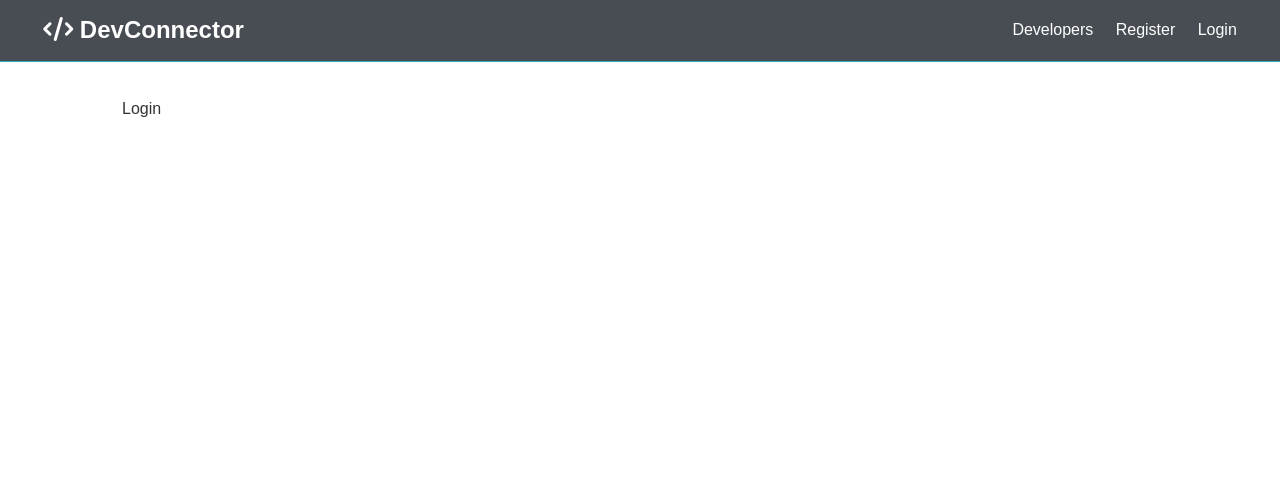
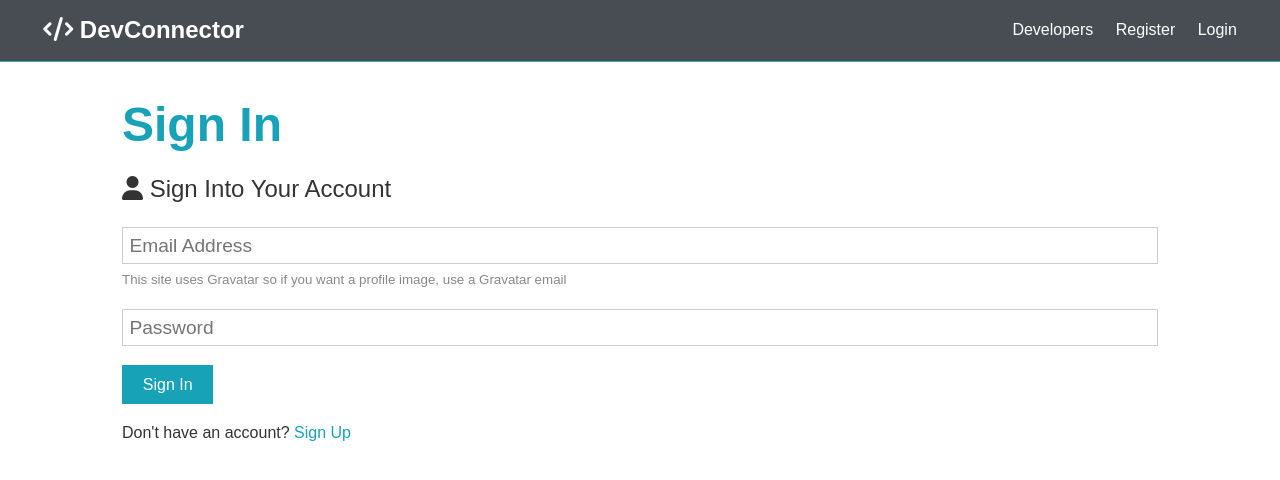
Before and after one commit to yjyjyjy/devCon, a React (Create React App) app in the folder client/: page /login in a window 1280 px wide. Shown: the top 480 px of the page. Built offline with nearby package versions, Linux system fonts and the light colour scheme.

Commit message:
have login page

```diff
--- a/client/src/component/auth/Login.js
+++ b/client/src/component/auth/Login.js
@@ -1,10 +1,60 @@
-import React from 'react';
+import React, { Fragment, useState } from "react";
+import { Link } from "react-router-dom";
 
 const Login = () => {
+  const [formData, setFormDData] = useState({
+    email: "",
+    password: "",
+  });
+
+  const { email, password } = formData;
+
+  const onChangeHandler = (e) => {
+    setFormDData({ ...formData, [e.target.name]: e.target.value });
+  };
+
+  const onSubmitHandler = async (e) => {
+    e.preventDefault();
+  };
+
   return (
-    <div>
-      Login
-    </div>
+    <Fragment>
+      <h1 className="large text-primary">Sign In</h1>
+      <p className="lead">
+        <i className="fas fa-user"></i> Sign Into Your Account
+      </p>
+      <form className="form" onSubmit={onSubmitHandler}>
+        <div className="form-group">
+          <input
+            type="email"
+            placeholder="Email Address"
+            name="email"
+            value={email}
+            onChange={onChangeHandler}
+            required
+          />
+          <small className="form-text">
+            This site uses Gravatar so if you want a profile image, use a
+            Gravatar email
+          </small>
+        </div>
+        <div className="form-group">
+          <input
+            type="password"
+            placeholder="Password"
+            name="password"
+            minLength="6"
+            value={password}
+            onChange={onChangeHandler}
+            required
+          />
+        </div>
+        <input type="submit" className="btn btn-primary" value="Sign In" />
+      </form>
+      <p className="my-1">
+        Don't have an account? <Link to="/register">Sign Up</Link>
+      </p>
+    </Fragment>
   );
 };
 
--- a/client/src/component/auth/Register.js
+++ b/client/src/component/auth/Register.js
@@ -1,4 +1,5 @@
 import React, { Fragment, useState } from "react";
+import { Link } from "react-router-dom";
 
 const Register = () => {
   const [formData, setFormDData] = useState({
@@ -14,12 +15,12 @@
     setFormDData({ ...formData, [e.target.name]: e.target.value });
   };
 
-  const onSubmitHandler = (e) => {
+  const onSubmitHandler = async (e) => {
     e.preventDefault();
     if (password !== password2) {
       console.log("password do not match");
     } else {
-      console.log(formData);
+      console.log("SUCCESS!");
     }
   };
 
@@ -79,7 +80,7 @@
         <input type="submit" className="btn btn-primary" value="Register" />
       </form>
       <p className="my-1">
-        Already have an account? <a href="login.html">Sign In</a>
+        Already have an account? <Link to="/login">Sign In</Link>
       </p>
     </Fragment>
   );
```
Also changed, not shown: 1 other file (tests, documents, lock files or other folders).
